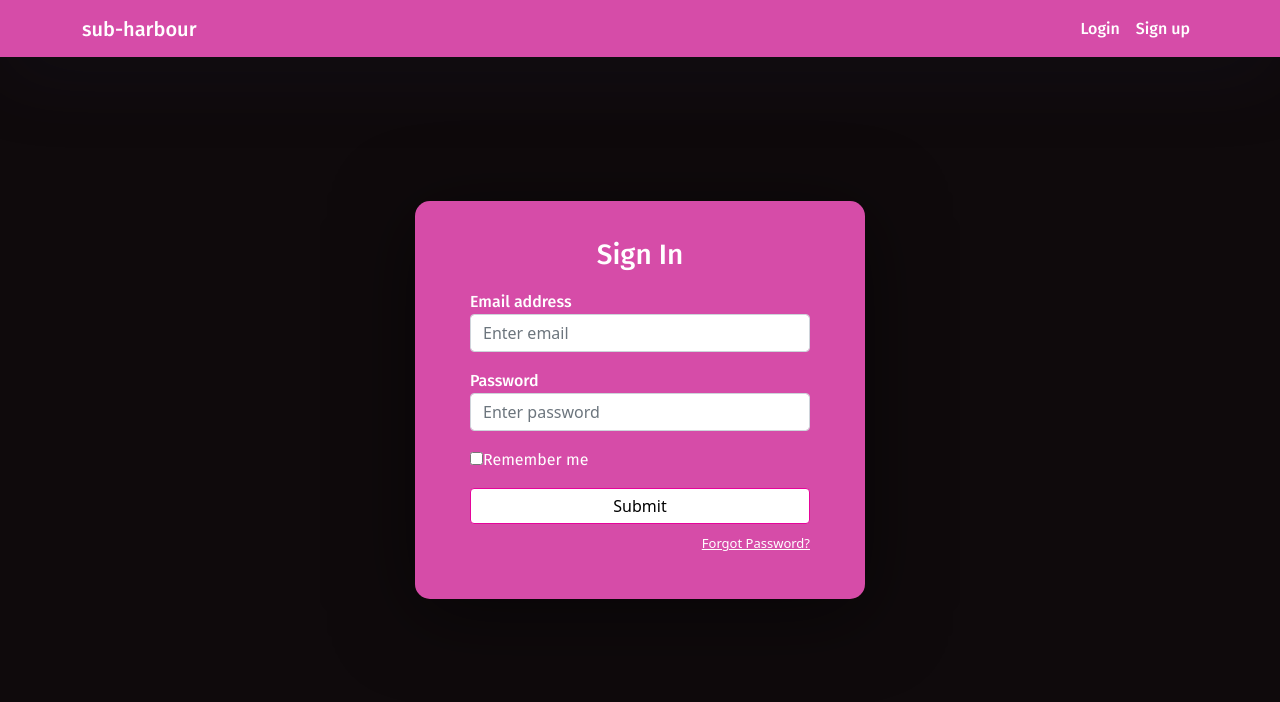
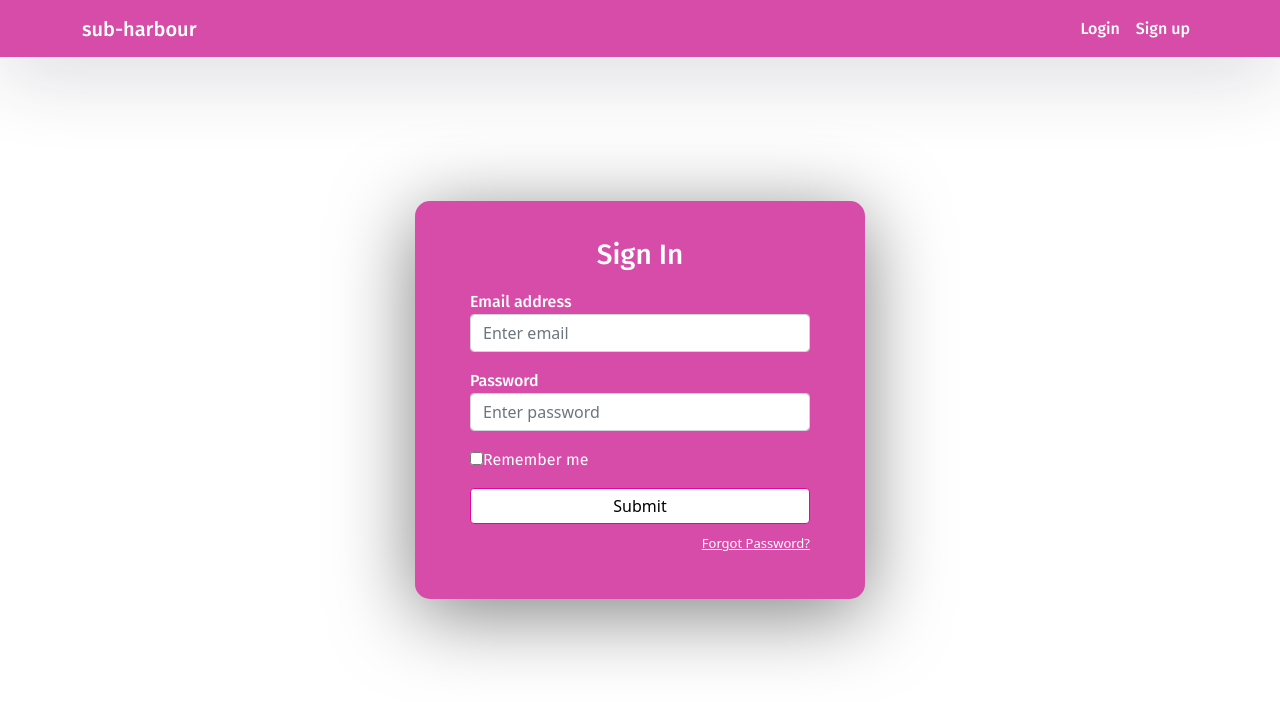
Before and after one commit to vjgaur/sub-harbour-front-end, a React (Create React App) app: page / in a window 1280 px wide. Shown: the top 702 px of the page. Built offline with nearby package versions, Linux system fonts and the light colour scheme.

Commit message:
minor style change

```diff
--- a/src/App.js
+++ b/src/App.js
@@ -9,7 +9,7 @@ import SignUp from './components/Signup'
 function App() {
   return (
     <Router>
-      <div className="App">
+      <div className="App app-background">
         <nav className="navbar navbar-expand-lg navbar-light fixed-top color-nav">
           <div className="container ">
             <Link className="navbar-brand " to={'/sign-in'}>
--- a/src/index.css
+++ b/src/index.css
@@ -97,3 +97,7 @@ html,
 .color-nav {
   background-color:#d64cA8;
 }
+
+.app-background {
+  background-color:#ffffff;
+}
```
